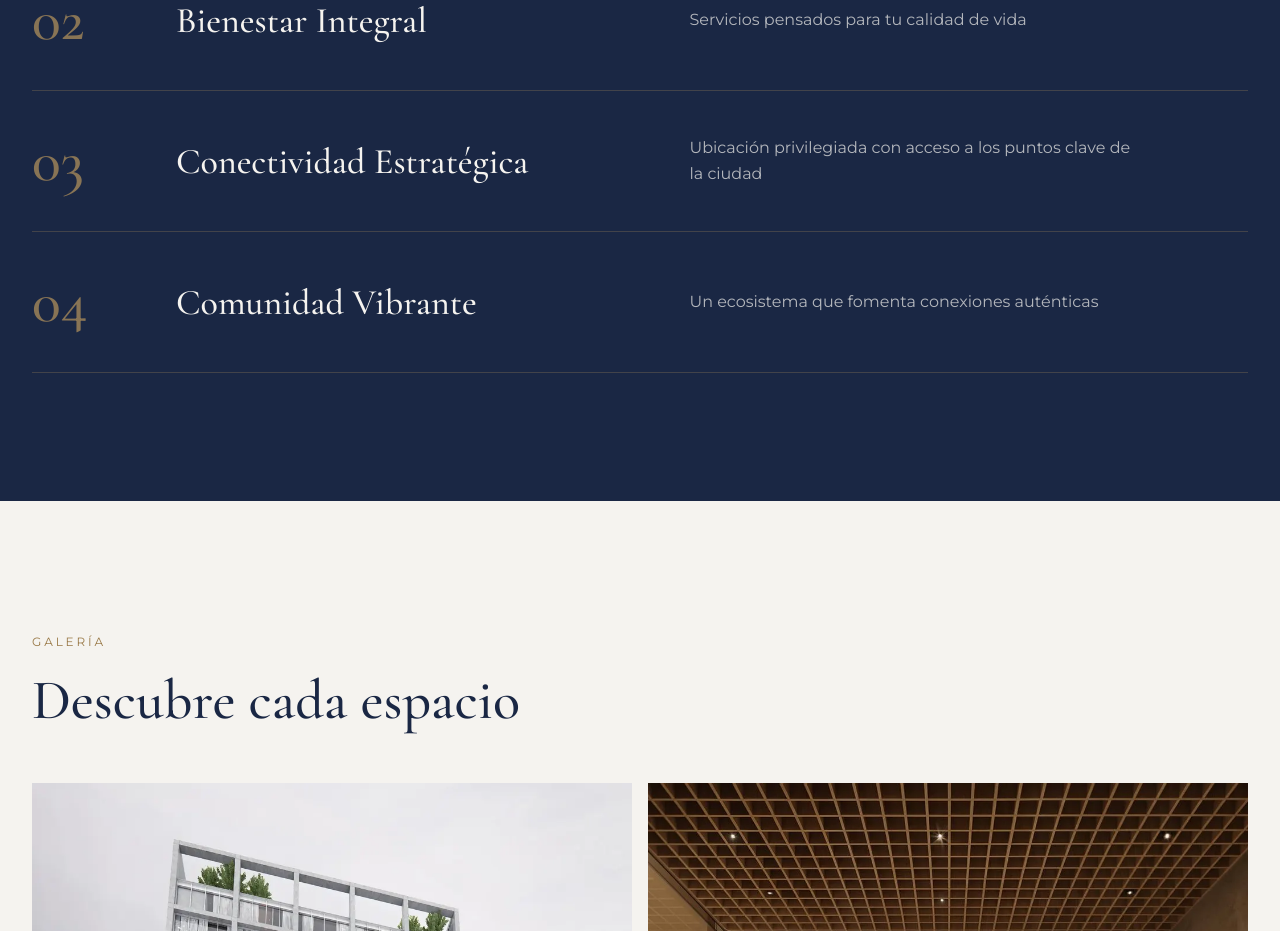
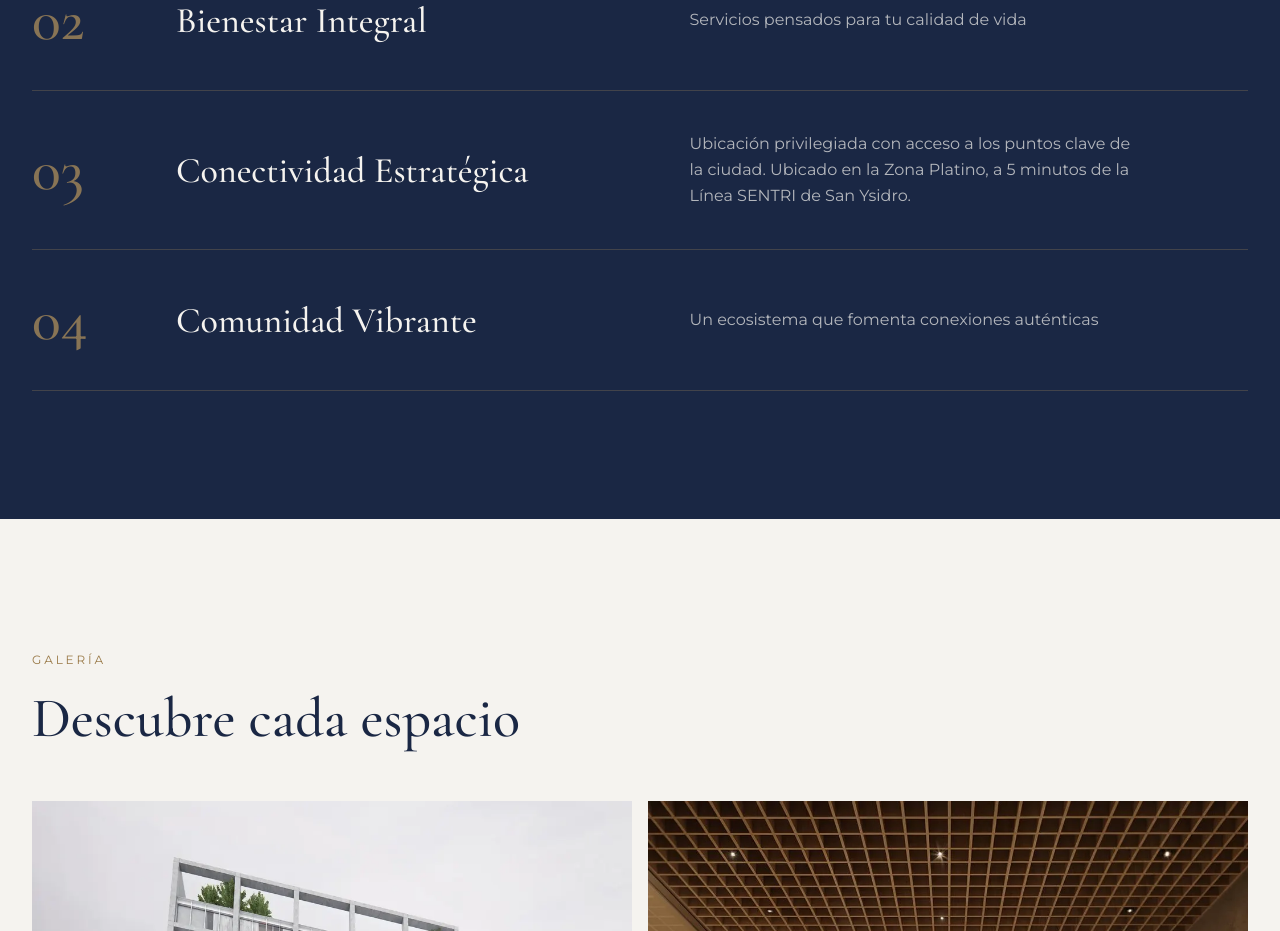
Before and after one commit to Oscarm157/torre_correos, a Next.js app: page / in a window 1280 px wide. Shown: the part 2080-3011 px from the top of the page. Built offline with nearby package versions, Linux system fonts and the light colour scheme.

Commit message:
Agrega mención a línea SENTRI en card de Conectividad Estratégica
Texto pendiente desde el cotejo del PDF de retro, ahora confirmado por Oscar.

```diff
--- a/src/components/sections/PropuestaValor.tsx
+++ b/src/components/sections/PropuestaValor.tsx
@@ -22,7 +22,7 @@ const VALORES = [
   {
     n: "03",
     titulo: "Conectividad Estratégica",
-    desc: "Ubicación privilegiada con acceso a los puntos clave de la ciudad",
+    desc: "Ubicación privilegiada con acceso a los puntos clave de la ciudad. Ubicado en la Zona Platino, a 5 minutos de la Línea SENTRI de San Ysidro.",
   },
   {
     n: "04",
```
